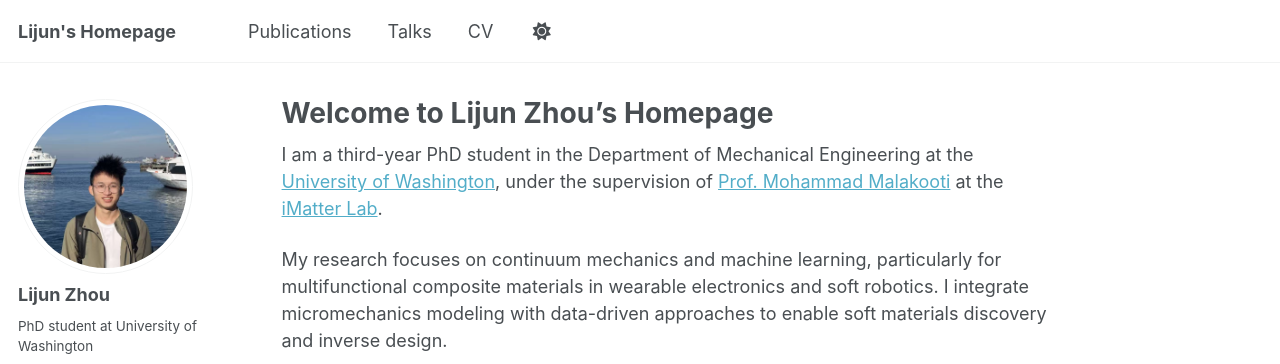
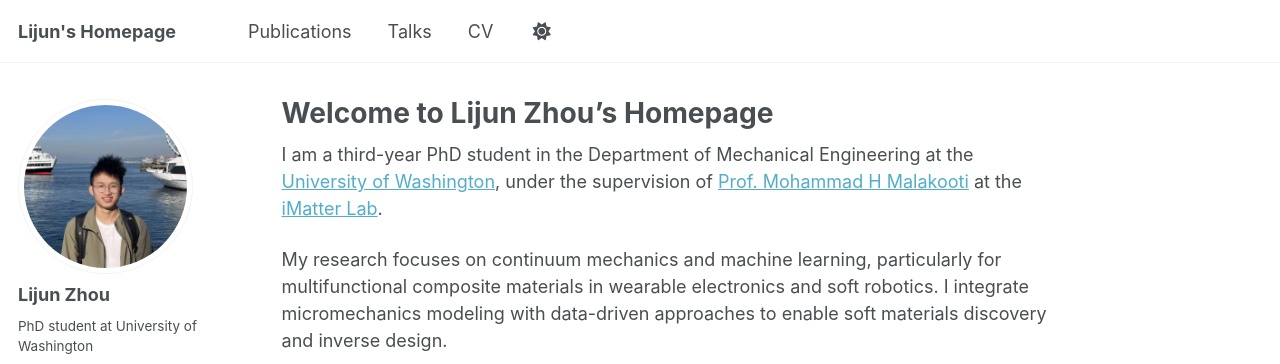
Before and after one commit to zdxbll/zdxbll, a Jekyll site: the page built from _pages/about.md, in a window 1280 px wide. Shown: the top 364 px of the page. Built offline with Jekyll 4.4.1, drawn with Linux system fonts in a browser that asks for light colours; some web fonts are replaced; a script that is not in the unit is left out.

```diff
--- a/_pages/about.md
+++ b/_pages/about.md
@@ -7,7 +7,7 @@ redirect_from:
   - /about.html
 ---
 
-I am a third-year PhD student in the Department of Mechanical Engineering at the [University of Washington](https://www.washington.edu/), under the supervision of [Prof. Mohammad Malakooti](https://www.me.washington.edu/facultyfinder/mohammad-malakooti) at the [iMatter Lab](https://sites.google.com/view/malakooti/research_1).
+I am a third-year PhD student in the Department of Mechanical Engineering at the [University of Washington](https://www.washington.edu/), under the supervision of [Prof. Mohammad H Malakooti](https://www.me.washington.edu/facultyfinder/mohammad-malakooti) at the [iMatter Lab](https://sites.google.com/view/malakooti/research_1).
 
 My research focuses on continuum mechanics and machine learning, particularly for multifunctional composite materials in wearable electronics and soft robotics. I integrate micromechanics modeling with data-driven approaches to enable soft materials discovery and inverse design.
 
```
